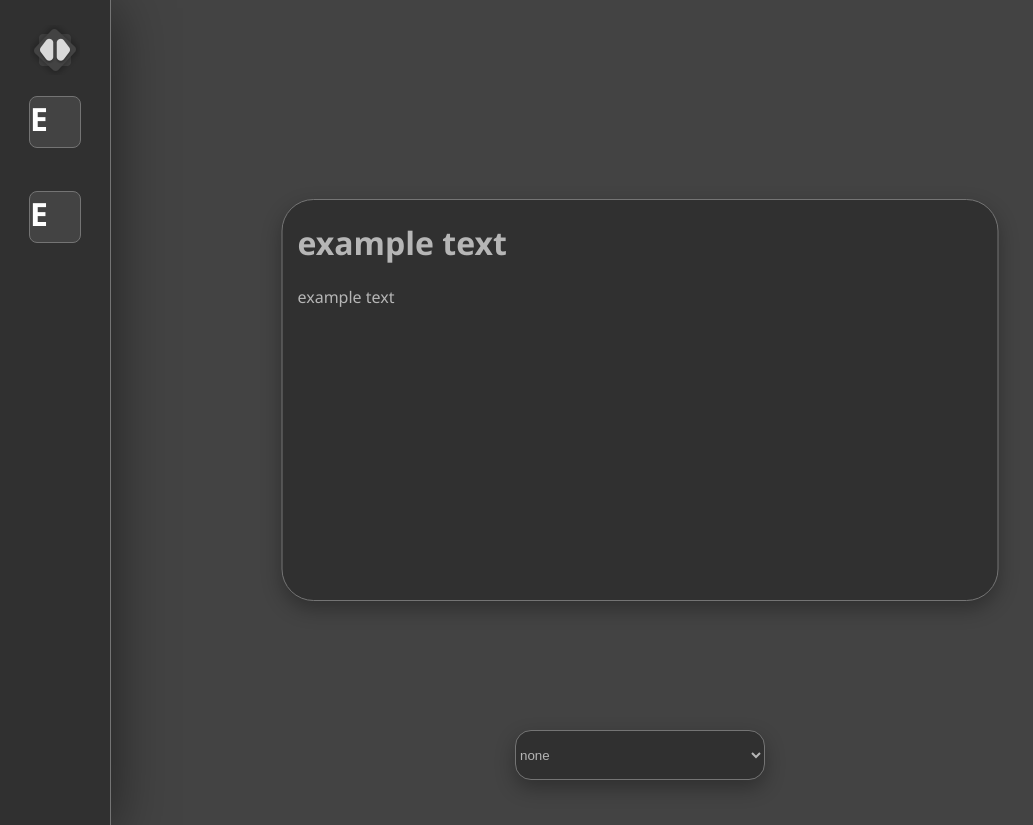
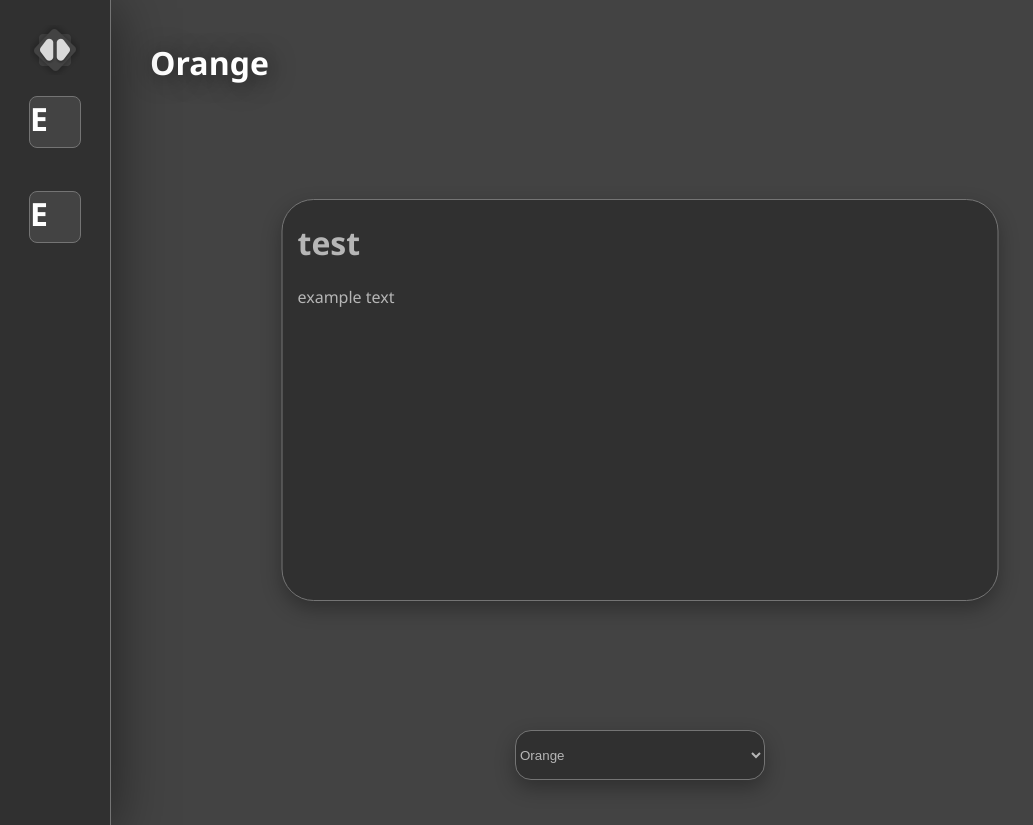
Before and after one commit to ex0Rift/flashcards, a website: page public/index.html in a window 1280 px wide. Shown: the whole page, without its empty margins (0-1033 px from the left). Drawn offline with Linux system fonts and the light colour scheme.

Commit message:
changed to functions and loading for convenence, just allowing diffreent lists of cards being laoded depending on what subject you chose

```diff
--- a/public/data/cards.json
+++ b/public/data/cards.json
@@ -1,14 +1,20 @@
 {
-  "subject": "none",
+  "subject": "Orange",
   "potential_subjects": [
-    "none",
-    "other",
-    "ota"
+    "Orange",
+    "Banana",
+    "Apple"
   ],
   "cards": [
     {
-      "subject": "subject",
+      "subject": "Orange",
       "title": "test",
+      "info": "blah blah blah",
+      "answer": "bleh bleh bleh"
+    },
+    {
+      "subject": "Apple",
+      "title": "test2",
       "info": "blah blah blah",
       "answer": "bleh bleh bleh"
     }
--- a/public/index.html
+++ b/public/index.html
@@ -15,6 +15,8 @@
             <h1 class="item">E</h1>
         </div>
 
+        <h1 id="subject_text">Example</h1>
+
 
         <div class="card">
             <h1 id="title">example text</h1>
--- a/public/script.js
+++ b/public/script.js
@@ -1,33 +1,57 @@
 subjects_selector = document.getElementById('subjects_selector');
+subject_text = document.getElementById('subject_text');
 
-function ReloadData(type = 0){
+card_title = document.getElementById('title');
+
+let cards_list = [];
+let current_subject;
+
+
+//function for loading the next card
+function loadCard(cardNum){
+    card_title.textContent = cards_list[cardNum].title;
+}
+
+function loadSubjectList(){
+    fetch('data/cards.json')
+        .then(res => res.json())
+        .then(data => {
+            //fill the list with the items
+            cards_list = [];
+            data.cards.forEach(item => {
+                if (item.subject === current_subject) cards_list.push(item);
+            });
+            console.log(cards_list);
+
+            //load the first card that has the correct subject
+            card_title.textContent = cards_list[0].title;
+        });
+
+}
+
+//fetch inititally
 fetch('data/cards.json')
     .then(res => res.json())
     .then(data => {
         //get and set the current subject to what is in the json file
-            let current_subject = data.subject;
+        current_subject = data.subject;
+        subject_text.textContent = current_subject;
 
         //loop through the potential subjects
         data.potential_subjects.forEach(item => {
             const option = document.createElement("option");
-                option.value = item;
             option.textContent = item;
             subjects_selector.appendChild(option);
         });
+    });
+    loadSubjectList();
 
-            //loop throgh the cards
-            data.cards.forEach(item => {
-                console.log(item.title);
-            });
-        });
-}
-//run when pages loads first
-ReloadData();
 
 //check when subject is changed
 subjects_selector.addEventListener("change", function (){
     //get the value
     current_subject = subjects_selector.value;
+    subject_text.textContent = current_subject;
     //save it to JSON
     fetch("/updateData", {
         method: "POST",
@@ -36,5 +60,6 @@ subjects_selector.addEventListener("change", function (){
         },
         body:JSON.stringify({subject:current_subject})
     });
-
+    loadSubjectList();
+    loadCard(0);
 });
--- a/public/style.css
+++ b/public/style.css
@@ -81,3 +81,9 @@ body{
     box-shadow: 0px 8px 20px #0000004b;
     border-radius: 16px;
 }
+
+#subject_text{
+    padding-left: 150px;
+    padding-top: 20px;
+    text-shadow: 2px 2px 25px #00000098;
+}
```
Lines whose indentation alone changed are shown as unchanged.
